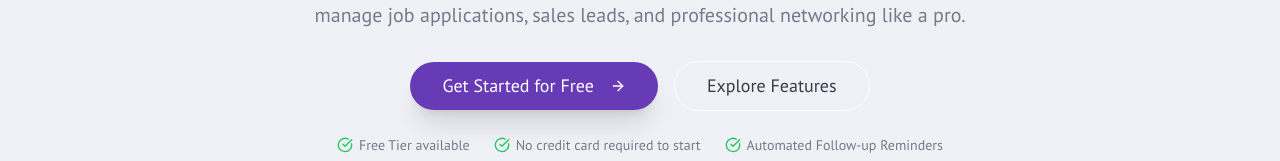
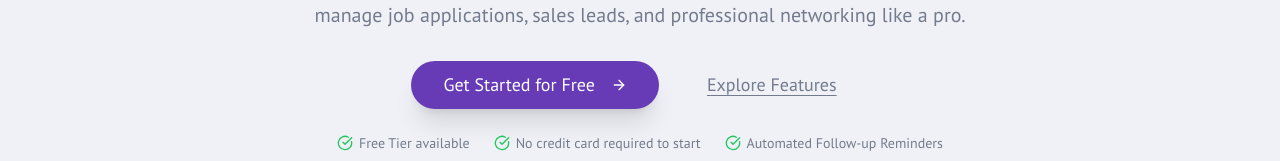
Before and after one commit to SwastikTripathi/ProspectFlow, a Next.js app: page /landing in a window 1280 px wide. Shown: the part 348-509 px from the top of the page. Built offline with nearby package versions, Linux system fonts and the light colour scheme; a web font is replaced by a local one.

Commit message:
when "Explore Features" button is clicked, dont add background. instead

```diff
--- a/src/app/landing/page.tsx
+++ b/src/app/landing/page.tsx
@@ -173,8 +173,13 @@ export default function LandingPage() {
                 <Button size="lg" className="text-lg px-8 py-6 shadow-xl w-full sm:w-auto rounded-full" asChild>
                 <Link href="/auth?action=signup">Get Started for Free <ArrowRight className="ml-2 h-5 w-5" /></Link>
                 </Button>
-                <Button size="lg" variant="outline" className="text-lg px-8 py-6 w-full sm:w-auto rounded-full" asChild>
-                <Link href="#features">Explore Features</Link>
+                <Button
+                  size="lg"
+                  variant="link"
+                  className="text-lg px-8 py-6 w-full sm:w-auto rounded-full text-muted-foreground underline underline-offset-4 hover:text-primary/90 hover:decoration-primary/90"
+                  asChild
+                >
+                  <Link href="#features">Explore Features</Link>
                 </Button>
             </div>
             <div className="flex flex-wrap justify-center items-center gap-x-6 gap-y-2 text-sm text-muted-foreground">
```
